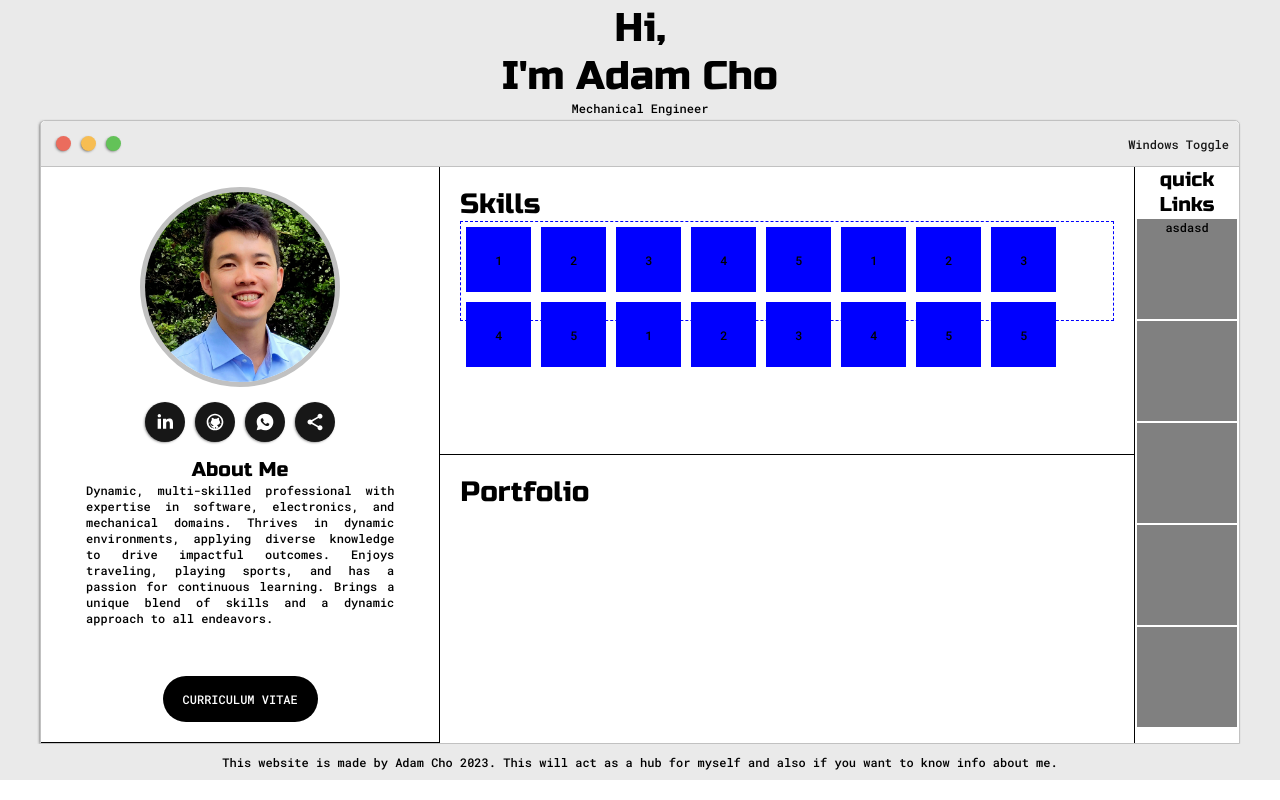
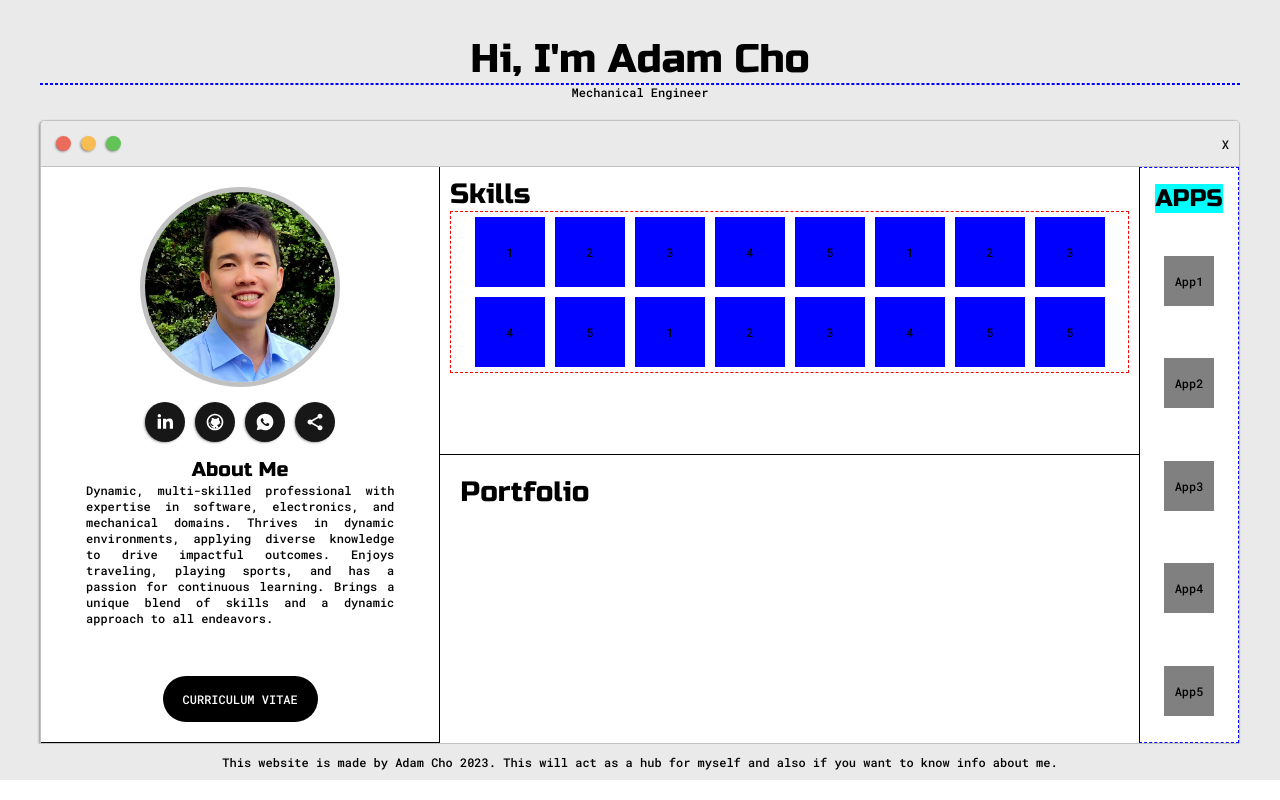
Before and after one commit to Acho087/Acho087.github.io, a website: page index.html in a window 1280 px wide. Drawn offline with Linux system fonts and the light colour scheme.

Commit message:
edit skills

```diff
--- a/default.css
+++ b/default.css
@@ -152,7 +152,6 @@ h6 {
 }
 
 .about {
-
   border-bottom: 1px solid black;
   border-right: none;
   grid-area: about;
@@ -222,10 +221,26 @@ h6 {
   grid-template-areas: "grid1 grid2";
 }
 
-.Apps {
+.appcontainer {
+  border: 1px dashed blue;
   grid-area: grid2;
   text-align: center;
   border-left: 1px solid black;
+  display: flex;
+  flex-wrap: wrap;
+  justify-content: center;
+  align-items: center;
+}
+
+.app {
+  background-color: grey;
+  border: 1px #63c258;
+  margin: 10px;
+  height: 50px;
+  width: 50px;
+  align-items: center;
+  justify-content: center;
+  display: flex;
 }
 
 .grid1 {
@@ -233,13 +248,13 @@ h6 {
   display: grid;
   grid-template-rows: 1fr 1fr;
   grid-template-areas: "skills" "portfolio";
-
 }
 
 .skills {
-  padding: 20px;
+  padding: 10px;
   grid-area: skills;
   border-bottom: 1px solid black;
+  align-items: center;
 }
 
 .portfolio {
@@ -247,10 +262,11 @@ h6 {
   grid-area: portfolio;
 }
 
-.skillscontainer{
-    height: 100px;
+.skillscontainer {
+    border: 1px dashed red;
   display: flex;
   flex-wrap: wrap;
+  justify-content: center;
 }
 
 .box {
@@ -263,15 +279,6 @@ margin: 5px;
   width: 40px;
 
   display: flex;
-
-}
-
-.app {
-  background-color: grey;
-  border: 1px #63c258;
-  margin: 2px;
-  height: 100px;
-  width: 100px;
 }
 
 .bottom {
@@ -296,8 +303,8 @@ margin: 5px;
       "nav-wrapper nav-wrapper"
       "about main";
   }
-  .box{
-    height: 65px;
-    width: 65px;
+  .box {
+    height: 70px;
+    width: 70px;
   }
 }
--- a/index.html
+++ b/index.html
@@ -20,9 +20,12 @@
   <section class="s1">
     <div class="main-container">
       <div class="greeting-wrapper">
-        <h1>Hi, <br> I'm Adam Cho</h1>
-        <span>Mechanical Engineer</span>
+        <h1>Hi, I'm Adam Cho</h1>
+        <div style="height:0px; border: 1px dashed blue;">
+          <span>Mechanical Engineer</span>
+        </div>
       </div>
+
       <div class="intro-wrapper">
         <div class="nav-wrapper">
           <div class="dots-wrapper">
@@ -31,7 +34,7 @@
             <div id="dot-3" class="browser-dot"></div>
           </div>
           <div class="navigation">
-            <div><a href="#">Windows Toggle</a></div>
+            <div><a href="#">X</a></div>
           </div>
         </div>
         <section class="about">
@@ -67,7 +70,7 @@
           <div class="grid1">
             <div class="skills">
               <h3>Skills</h3>
-              <div class="skillscontainer" style="border: 1px dashed blue;">
+              <div class="skillscontainer">
                 <div class="box">1</div>
                 <div class="box">2</div>
                 <div class="box">3</div>
@@ -98,13 +101,13 @@
 
 
 
-          <div class="Apps">
-            <h5>quick Links</h5>
-            <div id="1" class="app">asdasd</div>
-            <div id="2" class="app"></div>
-            <div id="3" class="app"></div>
-            <div id="4" class="app"></div>
-            <div id="5" class="app"></div>
+          <div class="appcontainer">
+            <h4 style="background-color: aqua;">APPS</h4>
+            <div id="1" class="app">App1</div>
+            <div id="2" class="app">App2</div>
+            <div id="3" class="app">App3</div>
+            <div id="4" class="app">App4</div>
+            <div id="5" class="app">App5</div>
           </div>
 
         </div>
```
Lines whose indentation alone changed are shown as unchanged.
